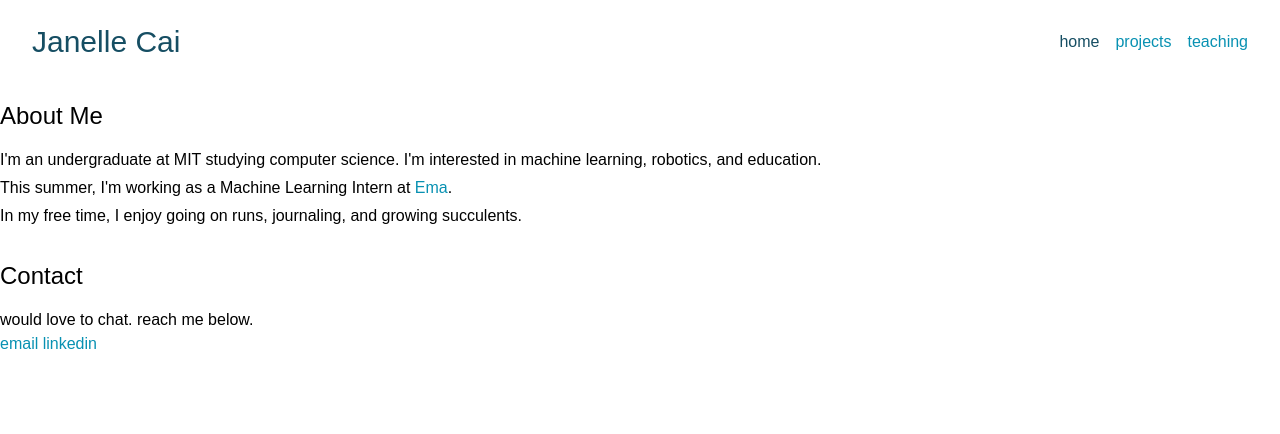
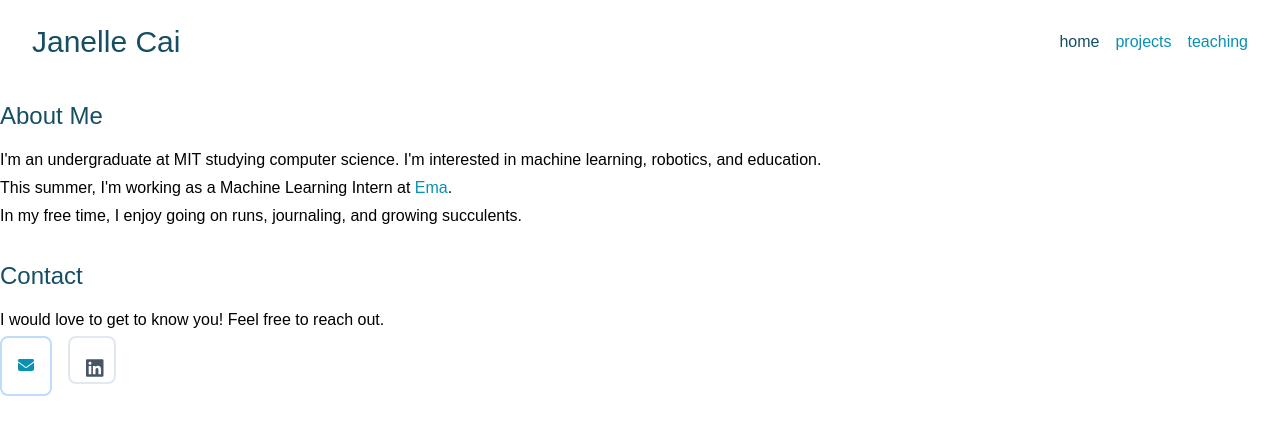
Before and after one commit to JanelleCai/janellecai.github.io, a React (Create React App) app: page / in a window 1280 px wide. Shown: the top 434 px of the page. Built offline with nearby package versions, Linux system fonts and the light colour scheme.

Commit message:
button attempt and cleaning up css

```diff
--- a/package.json
+++ b/package.json
@@ -3,6 +3,9 @@
   "version": "0.1.0",
   "private": true,
   "dependencies": {
+    "@fortawesome/free-brands-svg-icons": "^6.6.0",
+    "@fortawesome/free-solid-svg-icons": "^6.6.0",
+    "@fortawesome/react-fontawesome": "^0.2.2",
     "@testing-library/jest-dom": "^5.17.0",
     "@testing-library/react": "^13.4.0",
     "@testing-library/user-event": "^13.5.0",
--- a/postcss.config.js
+++ b/postcss.config.js
@@ -1,6 +1,7 @@
 module.exports = {
-  plugins: {
-    tailwindcss: {},
-    autoprefixer: {},
-  },
+  plugins: [
+    'postcss-import',
+    'tailwindcss',
+    'autoprefixer',
+  ],
 }
--- a/src/components/Card.js
+++ b/src/components/Card.js
@@ -3,7 +3,7 @@ import React from 'react';
 function Card({ title, description, links }) {
   return (
     <div className="bg-white rounded-lg shadow-md p-6 mb-6">
-      <h2 className="text-xl font-bold mb-2">{title}</h2>
+      <h2 className="text-xp mb-2">{title}</h2>
       <p className="text-gray-600 mb-4">{description}</p>
       <div className="flex flex-wrap gap-2">
         {links.map((link, index) => (
@@ -12,7 +12,7 @@ function Card({ title, description, links }) {
             href={link.url}
             target="_blank"
             rel="noopener noreferrer"
-            className="text-blue-500 hover:text-blue-700 underline"
+            className="paragraph-link"
           >
             {link.text}
           </a>
--- a/src/components/Navbar.js
+++ b/src/components/Navbar.js
@@ -7,7 +7,7 @@ function Navbar() {
   return (
     <nav className="px-8 py-6">
       <div className="container mx-auto flex justify-between items-center">
-        <div className="text-cyan-900 text-3xl">Janelle Cai</div>
+        <div className="navbar-header">Janelle Cai</div>
         <ul className="flex space-x-4">
           <li><Link to="/" className={`hover:text-cyan-900 ${location.pathname === '/' ? 'text-cyan-900' : 'text-cyan-600'}`}>home</Link></li>
           <li><Link to="/projects" className={`hover:text-cyan-900 ${location.pathname === '/projects' ? 'text-cyan-900' : 'text-cyan-600'}`}>projects</Link></li>
--- a/src/index.css
+++ b/src/index.css
@@ -17,3 +17,23 @@ code {
   font-family: source-code-pro, Menlo, Monaco, Consolas, 'Courier New',
     monospace;
 }
+
+.page-header {
+  @apply text-cyan-900 text-2xl;
+}
+
+.navbar-header {
+  @apply text-cyan-900 text-3xl;
+}
+
+.paragraph-link {
+  @apply inline hover:text-cyan-900 text-cyan-600 transition-all;
+}
+
+.button-border{
+  @apply flex justify-center inline-block p-4 border-2 border-slate-200 rounded-lg hover:bg-slate-100 transition-all w-12 h-12;
+}
+
+.button-icon{
+  @apply inline hover:text-slate-900 text-slate-600 transition-all text-xl;
+}
--- a/src/pages/Home.js
+++ b/src/pages/Home.js
@@ -1,11 +1,13 @@
 import React from "react";
+import { FontAwesomeIcon } from "@fortawesome/react-fontawesome";
+import { faEnvelope } from "@fortawesome/free-solid-svg-icons";
+import { faLinkedin } from "@fortawesome/free-brands-svg-icons";
 
 function Home() {
   return (
     <div className="container mx-auto space-y-8">
       <div className="space-y-4">
-        <h1 className="text-2xl">About Me</h1>
-      {/* <h1 className="text-3xl font-bold">Janelle Cai</h1> */}
+        <h1 className="page-header">About Me</h1>
         <div className="text-base space-y-1">
           <p>
             I'm an undergraduate at MIT studying computer science. I'm interested in
@@ -14,7 +16,7 @@ function Home() {
           <p>
             This summer, I'm working as a Machine Learning Intern at{" "}
             <a
-              className="inline hover:text-cyan-900 text-cyan-600 transition-all"
+              className="paragraph-link"
               href="https://www.ema.co/"
             >
               Ema
@@ -27,22 +29,27 @@ function Home() {
         </div>
       </div>
       <div className="space-y-4">
-        <h1 className="text-2xl">Contact</h1>
-        <div className="text-base">
-          would love to chat. reach me below.
-          <br />
+        <h1 className="page-header">Contact</h1>
+        <div className="text-base space-y-1">
+          <p>
+            I would love to get to know you! Feel free to reach out.
+          </p>
+          <p className="flex space-x-4">
             <a
-            className="inline hover:text-cyan-900 text-cyan-600 transition-all"
+              className="paragraph-link inline-block p-4 border-2 border-blue-200 rounded-lg hover:bg-blue-100 transition-all aspect-square"
               href="mailto:jcai18@mit.edu"
             >
-            email
-          </a>{" "}
+              <FontAwesomeIcon icon={faEnvelope} />
+            </a>
+
             <a
-            className="inline hover:text-cyan-900 text-cyan-600 transition-all"
               href="https://www.linkedin.com/in/janelle-cai/"
             >
-            linkedin
-          </a>{" "}
+              <button className="button-border button-icon">
+                <FontAwesomeIcon icon={faLinkedin} />
+              </button>
+            </a>
+          </p>
         </div>
       </div>
     </div>
--- a/src/pages/Projects.js
+++ b/src/pages/Projects.js
@@ -28,8 +28,8 @@ function Projects() {
 
   return (
     <div className="container mx-auto mt-4 text-left">
-      <h1 className="text-2xl mb-6">Projects</h1>
-      <div className="grid grid-cols-1 md:grid-cols-2 lg:grid-cols-3 gap-4">
+      <h1 className="page-header mb-6">Projects</h1>
+      <div className="grid grid-cols-1 gap-4">
         {projects.map((project, index) => (
           <Card
             key={index}
--- a/src/pages/Teaching.js
+++ b/src/pages/Teaching.js
@@ -3,7 +3,7 @@ import React from 'react';
 function Teaching() {
   return (
     <div className="container mx-auto mt-4 text-left">
-    <h1 className="text-2xl">Teaching</h1>
+    <h1 className="page-header">Teaching</h1>
     <div className="text-base">filler. </div>
     </div>
   );
--- a/tailwind.config.js
+++ b/tailwind.config.js
@@ -1,5 +1,6 @@
 /** @type {import('tailwindcss').Config} */
 module.exports = {
+  mode: 'jit',
   content: [
     "./src/**/*.{js,jsx,ts,tsx}",
   ],
```
Also changed, not shown: 1 other file (tests, documents, lock files or other folders). Lines whose indentation alone changed are shown as unchanged.
